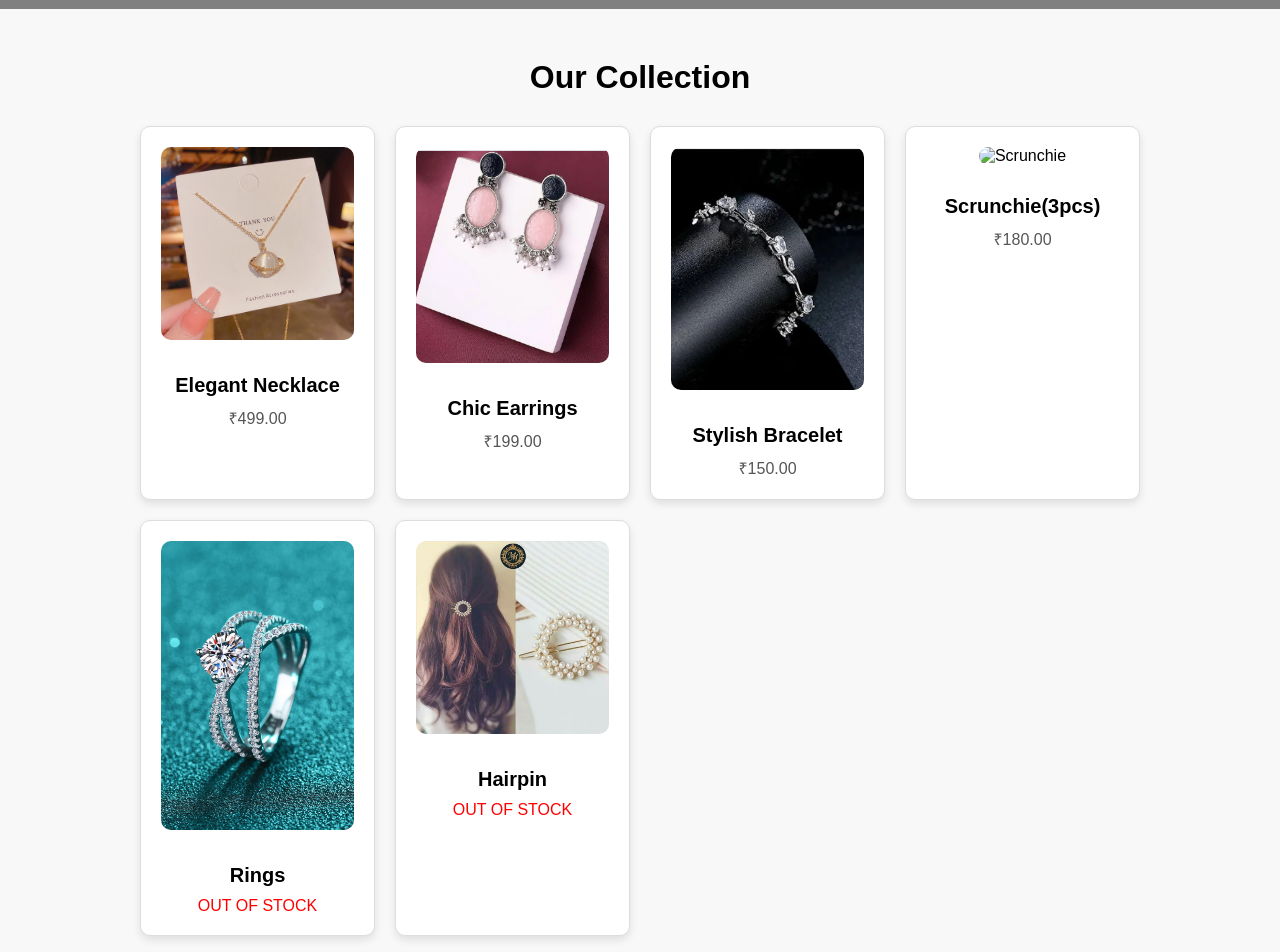
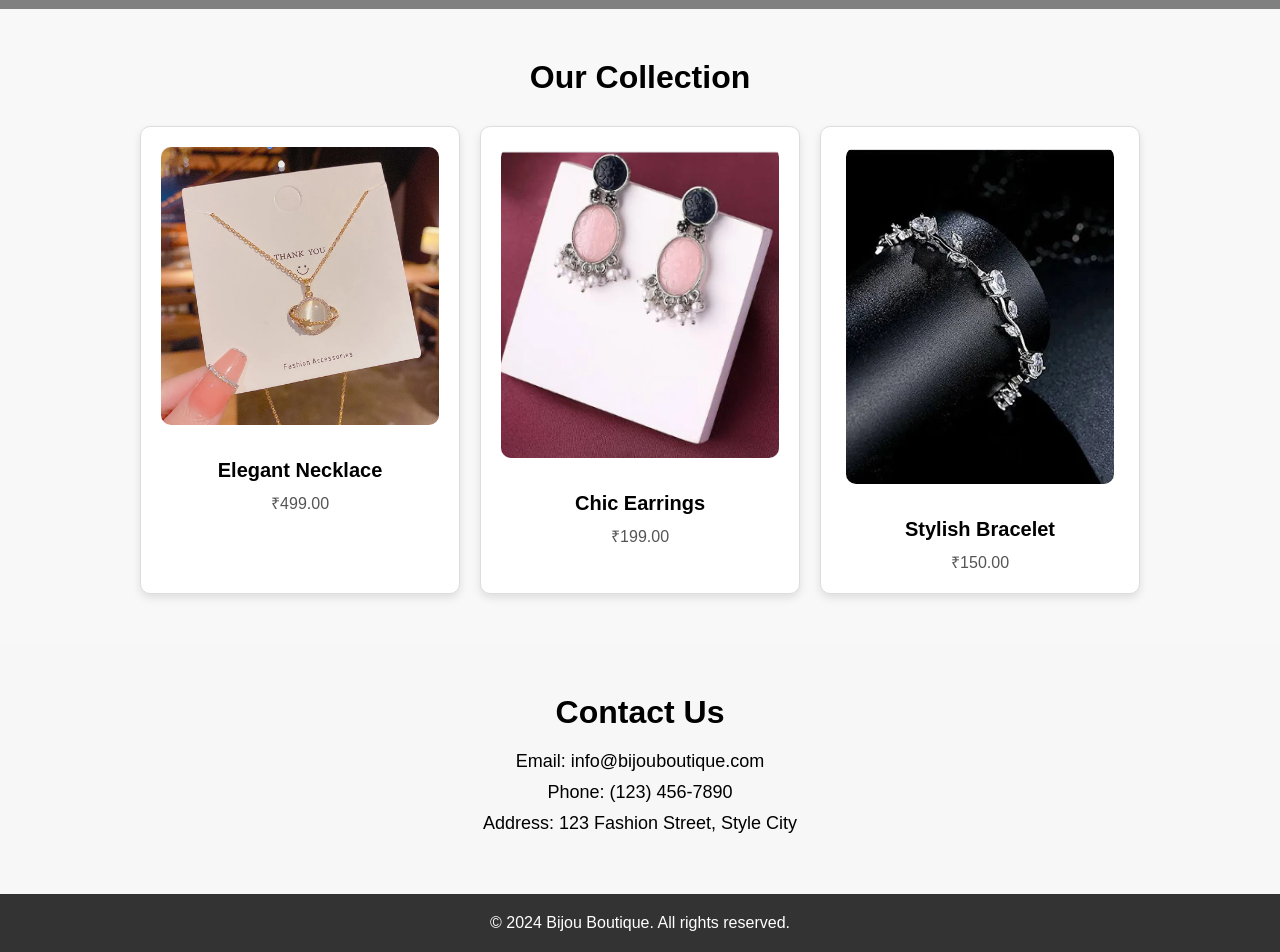
Before and after one commit to Aditi05-code/Bijou-Botique, a plain HTML site: page index.html in a window 1280 px wide. Shown: the part 680-1632 px from the top of the page. Drawn offline with Linux system fonts and the light colour scheme.

Commit message:
Update index.html

```diff
--- a/index.html
+++ b/index.html
@@ -63,21 +63,7 @@
                 <h3>Stylish Bracelet</h3>
                 <p>₹150.00</p>
             </div>
-            <div class="product-card">
-                <img src="scrunchie.jpeg" alt="Scrunchie">
-                <h3>Scrunchie(3pcs)</h3>
-                <p>₹180.00</p>
-            </div>
-            <div class="product-card">
-                <img src="ring.jpeg" alt="rings">
-                <h3>Rings</h3>
-                <p style="color: red;">OUT OF STOCK</p>
-            </div>
-            <div class="product-card">
-                <img src="hairpin.jpeg" alt="Hairpin">
-                <h3>Hairpin</h3>
-                <p style="color: red;">OUT OF STOCK</p>
-            </div>
+
         </div>
     </section>
 
```
